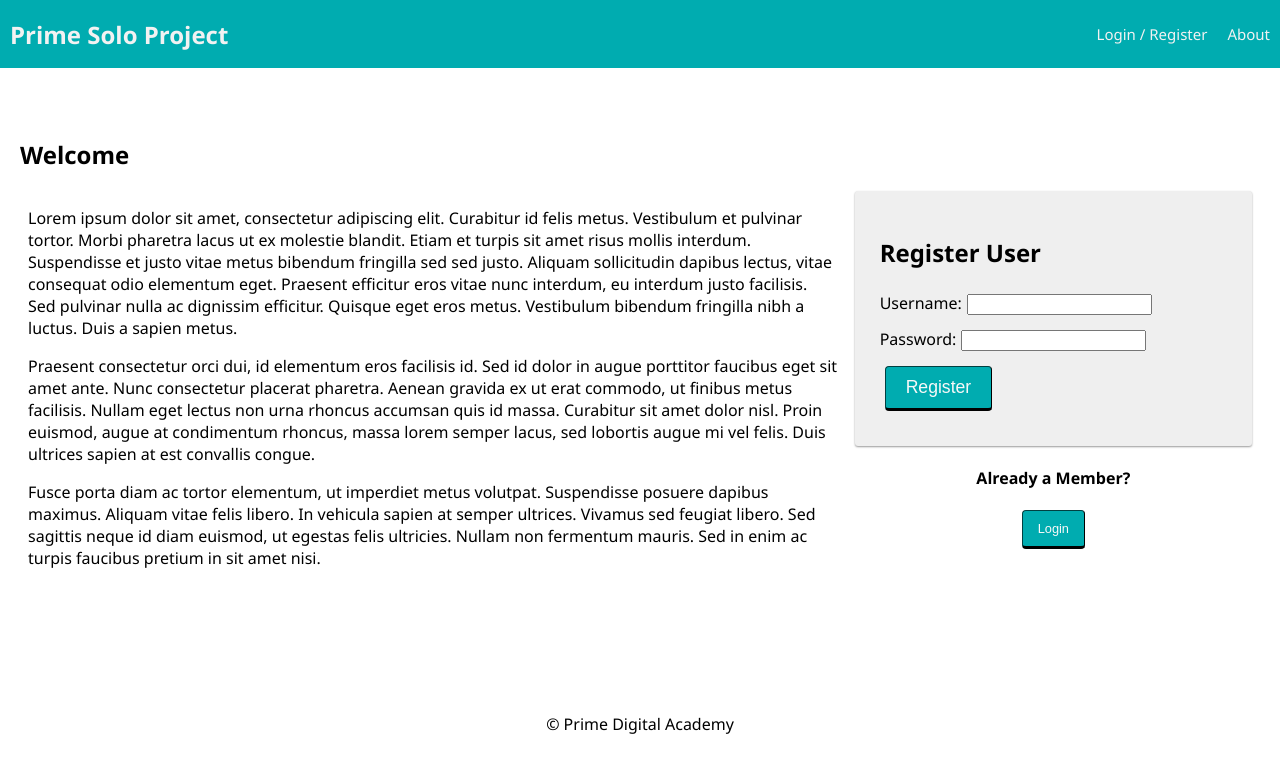
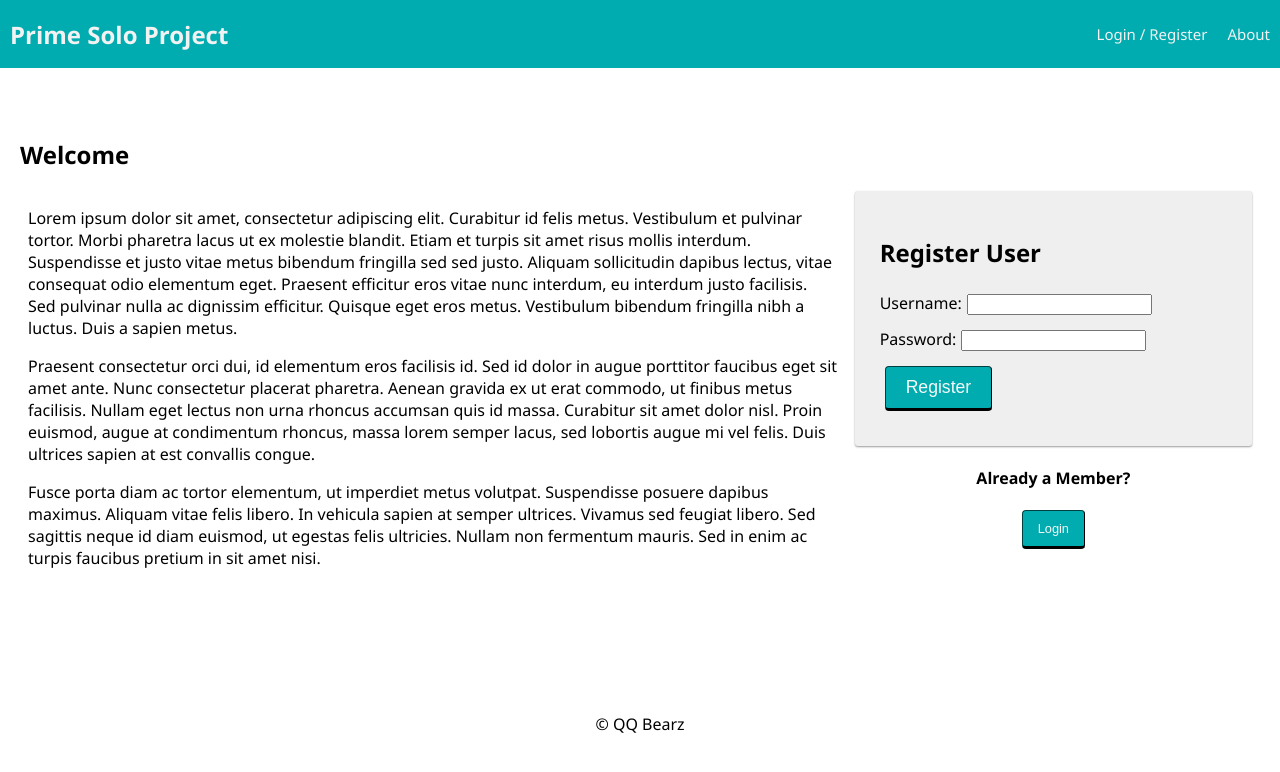
Before and after one commit to husomichael/QQ-Bearz, a React (Create React App) app: page /#/home in a window 1280 px wide. Shown: the top 772 px of the page. Built offline with nearby package versions, Linux system fonts and the light colour scheme; no server answers.

Commit message:
Changed database.sql. Changed footer

```diff
--- a/src/components/Footer/Footer.jsx
+++ b/src/components/Footer/Footer.jsx
@@ -7,7 +7,7 @@
 // or even care what the redux state is, so it doesn't need 'connect()'
 
 function Footer() {
-  return <footer>&copy; Prime Digital Academy</footer>;
+  return <footer>&copy; QQ Bearz</footer>;
 }
 
 export default Footer;
```
Also changed, not shown: 1 other file (tests, documents, lock files or other folders).
